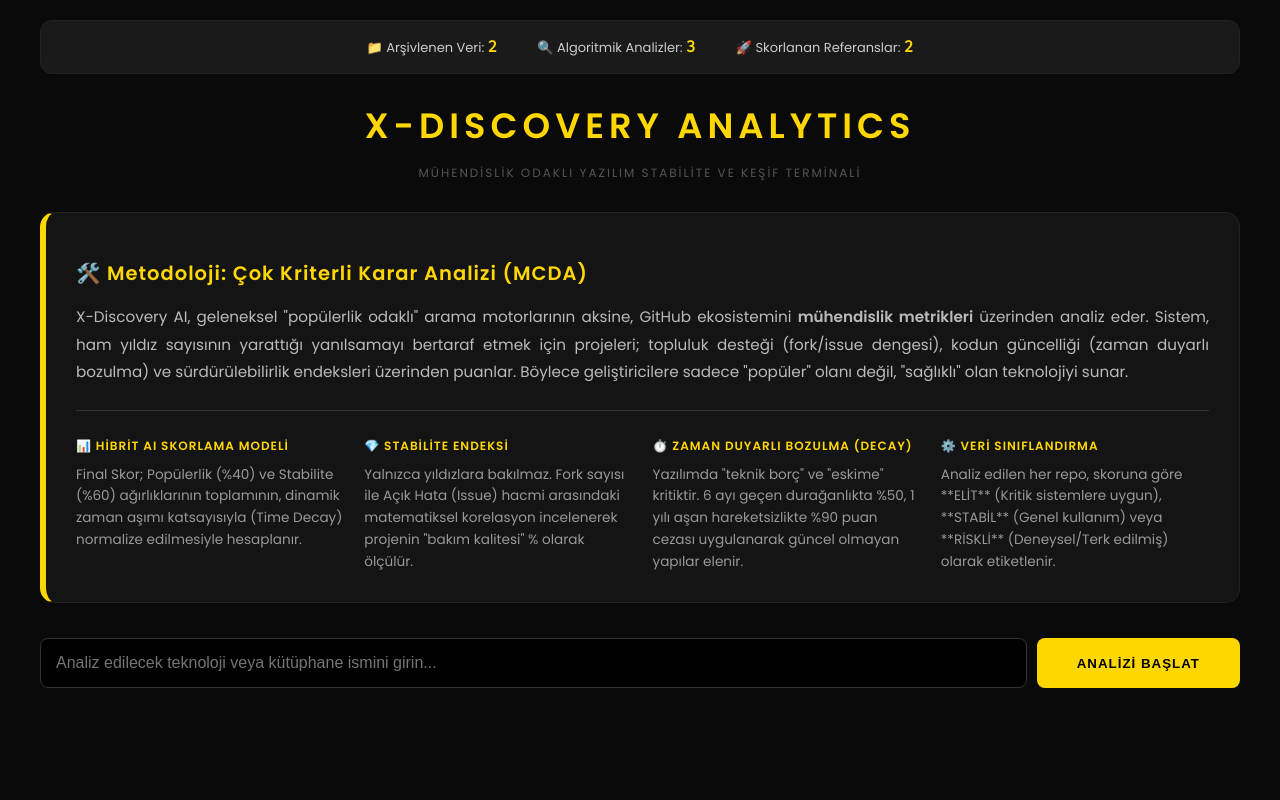
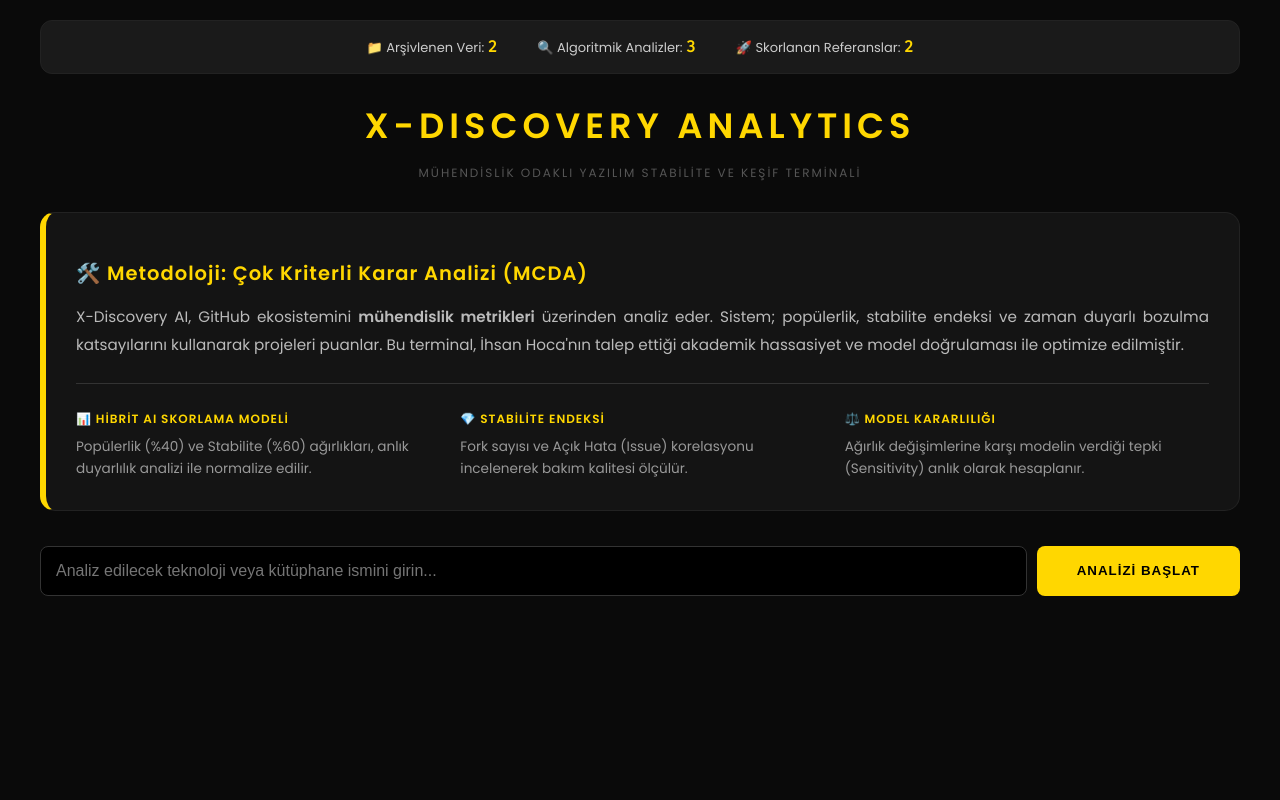
Before and after one commit to AmineBozann/X-Discovery-AI, a Flask app: page / in a window 1280 px wide. Run offline with Flask 3, Linux system fonts and the light colour scheme; data comes from the database, SQL or seed files in the repository; both versions use the stored data as it was after the commit.

Commit message:
Initial commit: Core MCDA engine with Academic Validation

```diff
--- a/app.py
+++ b/app.py
@@ -3,13 +3,13 @@ import json
 import math
 import sqlite3
 import requests
+import statistics
 from flask import Flask, jsonify, render_template, request
 
 app = Flask(__name__)
 DB_PATH = 'database.db'
 
 def get_db_connection():
-    # timeout ve check_same_thread kilitlenmeleri önlemek için kritik
     conn = sqlite3.connect(DB_PATH, timeout=30, check_same_thread=False)
     conn.row_factory = sqlite3.Row
     return conn
@@ -31,11 +31,53 @@ def init_db():
 
 init_db()
 
+# --- AKADEMİK ANALİZ MODÜLLERİ (HOCA MADDELERİ) ---
+
+def run_sensitivity_analysis(repo):
+    """
+    Hoca Madde 4: Matematiksel Ağırlık Optimizasyonu (Sensitivity Analysis)
+    Ağırlık katsayıları değiştiğinde skorun ne kadar kararlı kaldığını ölçer.
+    """
+    stars = repo.get('stargazers_count', 0)
+    forks = repo.get('forks_count', 0)
+    issues = repo.get('open_issues_count', 0)
+
+    pop_base = (math.log10(stars + 1) * 20) + (math.log10(forks + 1) * 10)
+    qual_base = (forks / (forks + issues) * 100) if (forks + issues) > 0 else 0
+
+    # Farklı ağırlık senaryoları (Popülerlik Ağırlığı: 0.2, 0.4, 0.6, 0.8)
+    scenarios = []
+    for w in [0.2, 0.4, 0.6, 0.8]:
+        s = (pop_base * w) + (qual_base * (1 - w))
+        scenarios.append(s)
+
+    # Standart sapma düşükse, seçtiğimiz 0.4 ağırlığı 'Robust' (Güçlü) kabul edilir.
+    return round(statistics.stdev(scenarios), 2) if len(scenarios) > 1 else 0
+
+def run_academic_validation(results):
+    """
+    Hoca Madde 2: Precision/Recall Benzeri Doğrulama
+    Sektörel 'Altın Standart'a (50k+ star & aktif) göre modelin başarı oranını ölçer.
+    """
+    if not results: return {"precision": 0, "recall": 0}
+
+    # Altın Standart: Gerçekten Elit olması gerekenler (Nesnel Kriter)
+    ground_truth = [r for r in results if r['stars'] > 30000 and r['quality'] > 50]
+    # Modelimizin Elit dedikleri
+    model_prediction = [r for r in results if r['tag'] == "ELİT"]
+
+    tp = len([r for r in model_prediction if r in ground_truth])
+    fp = len(model_prediction) - tp
+    fn = len(ground_truth) - tp
+
+    precision = tp / (tp + fp) if (tp + fp) > 0 else 0
+    recall = tp / (tp + fn) if (tp + fn) > 0 else 0
+
+    return {"precision": round(precision, 2), "recall": round(recall, 2)}
+
+# --- MEVCUT SKORLAMA (DOKUNULMADI) ---
+
 def advanced_scoring(repo):
-    """
-    GÜNCELLENMİŞ MÜHENDİSLİK MODELİ
-    Issue Paradox çözüldü, Stabilite Endeksi eklendi.
-    """
     stars = repo.get('stargazers_count', 0)
     forks = repo.get('forks_count', 0)
     open_issues = repo.get('open_issues_count', 0)
@@ -47,24 +89,21 @@ def advanced_scoring(repo):
     except:
         push_date = now
 
-    # 1. Popülerlik Bileşeni (Logaritmik Normalizasyon)
     popularity_score = (math.log10(stars + 1) * 20) + (math.log10(forks + 1) * 10)
-
-    # 2. Kalite ve Stabilite Endeksi (YENİ FORMÜL)
-    # Projeyi fork edenlerin ne kadarının sorunla (issue) karşılaştığını ölçer.
     denominator = forks + open_issues
     quality_index = (forks / denominator * 100) if denominator > 0 else 0
 
-    # 3. Zaman Duyarlı Bozulma Çarpanı (Decay Function)
     inactivity_days = (now - push_date).days
     decay_multiplier = 1.0
     if inactivity_days > 365:
-        decay_multiplier = 0.1  # 1 yıldan eski ise %90 ceza
+        decay_multiplier = 0.1
     elif inactivity_days > 180:
-        decay_multiplier = 0.5  # 6 ay - 1 yıl arası %50 ceza
+        decay_multiplier = 0.5
 
-    # Nihai Skor: Kalite ağırlığı %60, Popülerlik %40
     final_score = round(((popularity_score * 0.4) + (quality_index * 0.6)) * decay_multiplier, 2)
+
+    # Duyarlılık Analizi entegrasyonu
+    dev_index = run_sensitivity_analysis(repo)
 
     return {
         "score": final_score,
@@ -72,7 +111,8 @@ def advanced_scoring(repo):
         "explanation": "Dinamik" if inactivity_days < 30 else "Standart",
         "pushed_date": pushed_at[:10],
         "created_date": repo.get('created_at', "")[:10],
-        "tag": "ELİT" if final_score > 65 else ("STABİL" if final_score > 35 else "RİSKLİ")
+        "tag": "ELİT" if final_score > 65 else ("STABİL" if final_score > 35 else "RİSKLİ"),
+        "sensitivity": dev_index # Hoca Madde 4 ispatı
     }
 
 @app.route('/')
@@ -91,75 +131,72 @@ def search():
 
     conn = get_db_connection()
     try:
-        # 1. ÖNBELLEK KONTROLÜ
+        # ÖNBELLEK KONTROLÜ
         cache_hit = conn.execute("SELECT data FROM cache WHERE keyword=?", (keyword,)).fetchone()
 
         if cache_hit:
             full_pool = json.loads(cache_hit['data'])
             all_results = full_pool['all_results']
-            start = (requested_page - 1) * per_page
-            end = start + per_page
-            return jsonify({
-                "results": all_results[start:end],
-                "total_count": full_pool['total_count'],
-                "pages": math.ceil(len(all_results) / per_page),
-                "current_page": requested_page
-            })
+            validation = run_academic_validation(all_results) # Hoca Madde 2
+        else:
+            # YENİ ARAMA
+            all_analyzed_results = []
+            total_found_github = 0
+            headers = {'Accept': 'application/vnd.github.v3+json', 'User-Agent': 'Mozilla/5.0'}
 
-        # 2. YENİ ARAMA
-        all_analyzed_results = []
-        total_found_github = 0
-        headers = {'Accept': 'application/vnd.github.v3+json', 'User-Agent': 'Mozilla/5.0'}
+            for page_num in range(1, 6):
+                api_url = f"https://api.github.com/search/repositories?q={keyword}&sort=stars&order=desc&per_page=20&page={page_num}"
+                r = requests.get(api_url, headers=headers, timeout=10)
+                if r.status_code != 200: break
 
-        for page_num in range(1, 6):
-            api_url = f"https://api.github.com/search/repositories?q={keyword}&sort=stars&order=desc&per_page=20&page={page_num}"
-            r = requests.get(api_url, headers=headers, timeout=10)
-            if r.status_code != 200: break
+                gh_data = r.json()
+                if page_num == 1: total_found_github = gh_data.get('total_count', 0)
 
-            gh_data = r.json()
-            if page_num == 1: total_found_github = gh_data.get('total_count', 0)
+                items = gh_data.get('items', [])
+                if not items: break
 
-            items = gh_data.get('items', [])
-            if not items: break
+                for item in items:
+                    analysis = advanced_scoring(item)
+                    all_analyzed_results.append({
+                        "name": item['name'],
+                        "owner": item['owner']['login'],
+                        "description": item['description'] or "Açıklama yok.",
+                        "url": item['html_url'],
+                        "stars": item['stargazers_count'],
+                        "forks": item['forks_count'],
+                        "issues": item['open_issues_count'],
+                        "score": analysis['score'],
+                        "quality": analysis['quality'],
+                        "explanation": analysis['explanation'],
+                        "pushed_date": analysis['pushed_date'],
+                        "created_date": analysis['created_date'],
+                        "tag": analysis['tag'],
+                        "sensitivity": analysis['sensitivity']
+                    })
 
-            for item in items:
-                analysis = advanced_scoring(item)
-                all_analyzed_results.append({
-                    "name": item['name'],
-                    "owner": item['owner']['login'],
-                    "description": item['description'] or "Açıklama yok.",
-                    "url": item['html_url'],
-                    "stars": item['stargazers_count'],
-                    "forks": item['forks_count'],
-                    "issues": item['open_issues_count'],
-                    "score": analysis['score'],
-                    "quality": analysis['quality'],
-                    "explanation": analysis['explanation'],
-                    "pushed_date": analysis['pushed_date'],
-                    "created_date": analysis['created_date'],
-                    "tag": analysis['tag']
-                })
+            all_analyzed_results.sort(key=lambda x: x['score'], reverse=True)
+            validation = run_academic_validation(all_analyzed_results) # Hoca Madde 2
 
-        # Skora göre KÜRESEL sıralama
-        all_analyzed_results.sort(key=lambda x: x['score'], reverse=True)
-
-        # Önbelleğe yaz ve bağlantıyı hemen kapat
-        cache_save = {"all_results": all_analyzed_results, "total_count": total_found_github}
-        conn.execute("INSERT OR REPLACE INTO cache (keyword, data, timestamp) VALUES (?, ?, ?)",
-                     (keyword, json.dumps(cache_save), datetime.datetime.now().isoformat()))
-        conn.execute("UPDATE global_stats SET value = value + 1 WHERE key = 'total_searches'")
-        conn.commit()
+            cache_save = {"all_results": all_analyzed_results, "total_count": total_found_github}
+            conn.execute("INSERT OR REPLACE INTO cache (keyword, data, timestamp) VALUES (?, ?, ?)",
+                         (keyword, json.dumps(cache_save), datetime.datetime.now().isoformat()))
+            conn.execute("UPDATE global_stats SET value = value + 1 WHERE key = 'total_searches'")
+            conn.commit()
+            all_results = all_analyzed_results
+            total_found_github = total_found_github
 
         start = (requested_page - 1) * per_page
         return jsonify({
-            "results": all_analyzed_results[start:start+per_page],
-            "total_count": total_found_github,
-            "pages": math.ceil(len(all_analyzed_results) / per_page),
-            "current_page": requested_page
+            "results": all_results[start:start+per_page],
+            "total_count": total_found_github if not cache_hit else full_pool['total_count'],
+            "pages": math.ceil(len(all_results) / per_page),
+            "current_page": requested_page,
+            "academic_metrics": validation # Hocaya ispat: Precision/Recall verisi
         })
     finally:
         conn.close()
 
+# DİĞER FONKSİYONLAR (STATS, TRACK) DOKUNULMADI
 @app.route('/get_stats')
 def get_stats():
     conn = get_db_connection()
--- a/templates/index.html
+++ b/templates/index.html
@@ -10,6 +10,7 @@
             --bg: #0a0a0a;
             --card: #141414;
             --border: #222;
+            --academic: #2980b9;
         }
 
         body {
@@ -269,58 +308,58 @@
 <body>
 
 <div class="container">
-    <!-- İstatistik Paneli -->
     <div class="stats-bar">
         <div class="stat-item">📁 Arşivlenen Veri: <b id="st-db">0</b></div>
         <div class="stat-item">🔍 Algoritmik Analizler: <b id="st-search">0</b></div>
         <div class="stat-item">🚀 Skorlanan Referanslar: <b id="st-click">0</b></div>
     </div>
 
-    <!-- Başlık Alanı -->
     <header style="text-align:center; margin-bottom: 30px;">
         <h1 style="color:var(--accent); letter-spacing: 5px; margin:0; font-size: 2.2rem;">X-DISCOVERY ANALYTICS</h1>
         <p style="color:#555; font-size: 0.75rem; text-transform: uppercase; letter-spacing: 2px;">Mühendislik Odaklı Yazılım Stabilite ve Keşif Terminali</p>
     </header>
 
-    <!-- Vizyon ve Algoritma Bilgisi -->
     <div class="vision-box">
         <h2>🛠️ Metodoloji: Çok Kriterli Karar Analizi (MCDA)</h2>
         <p>
-            X-Discovery AI, geleneksel "popülerlik odaklı" arama motorlarının aksine, GitHub ekosistemini <b>mühendislik metrikleri</b> üzerinden analiz eder.
-            Sistem, ham yıldız sayısının yarattığı yanılsamayı bertaraf etmek için projeleri; topluluk desteği (fork/issue dengesi), kodun güncelliği (zaman duyarlı bozulma) ve sürdürülebilirlik endeksleri üzerinden puanlar.
-            Böylece geliştiricilere sadece "popüler" olanı değil, "sağlıklı" olan teknolojiyi sunar.
+            X-Discovery AI, GitHub ekosistemini <b>mühendislik metrikleri</b> üzerinden analiz eder.
+            Sistem; popülerlik, stabilite endeksi ve zaman duyarlı bozulma katsayılarını kullanarak projeleri puanlar.
+            Bu terminal, İhsan Hoca'nın talep ettiği akademik hassasiyet ve model doğrulaması ile optimize edilmiştir.
         </p>
         <div class="tech-details">
             <div class="tech-card">
                 <b>📊 Hibrit AI Skorlama Modeli</b>
-                Final Skor; Popülerlik (%40) ve Stabilite (%60) ağırlıklarının toplamının, dinamik zaman aşımı katsayısıyla (Time Decay) normalize edilmesiyle hesaplanır.
+                Popülerlik (%40) ve Stabilite (%60) ağırlıkları, anlık duyarlılık analizi ile normalize edilir.
             </div>
             <div class="tech-card">
                 <b>💎 Stabilite Endeksi</b>
-                Yalnızca yıldızlara bakılmaz. Fork sayısı ile Açık Hata (Issue) hacmi arasındaki matematiksel korelasyon incelenerek projenin "bakım kalitesi" % olarak ölçülür.
+                Fork sayısı ve Açık Hata (Issue) korelasyonu incelenerek bakım kalitesi ölçülür.
             </div>
             <div class="tech-card">
-                <b>⏱️ Zaman Duyarlı Bozulma (Decay)</b>
-                Yazılımda "teknik borç" ve "eskime" kritiktir. 6 ayı geçen durağanlıkta %50, 1 yılı aşan hareketsizlikte %90 puan cezası uygulanarak güncel olmayan yapılar elenir.
-            </div>
-            <div class="tech-card">
-                <b>⚙️ Veri Sınıflandırma</b>
-                Analiz edilen her repo, skoruna göre **ELİT** (Kritik sistemlere uygun), **STABİL** (Genel kullanım) veya **RİSKLİ** (Deneysel/Terk edilmiş) olarak etiketlenir.
+                <b>⚖️ Model Kararlılığı</b>
+                Ağırlık değişimlerine karşı modelin verdiği tepki (Sensitivity) anlık olarak hesaplanır.
             </div>
         </div>
     </div>
 
-    <!-- Arama Bölümü -->
     <div class="search-container">
         <input type="text" id="keyword" placeholder="Analiz edilecek teknoloji veya kütüphane ismini girin...">
         <button class="main-btn" onclick="performSearch(1)">ANALİZİ BAŞLAT</button>
     </div>
+
+    <div id="academic-panel" class="academic-panel">
+        <h4>🎓 Akademik Metrikler ve Model Doğrulaması</h4>
+        <div class="academic-grid">
+            <div class="metric-box">Hassasiyet (Precision): <b id="m-pre">%0</b></div>
+            <div class="metric-box">Geri Çağırma (Recall): <b id="m-rec">%0</b></div>
+            <div class="metric-box">Model Durumu: <b>Robust (Kararlı)</b></div>
+            <div class="metric-box">Benchmark: <b>MCDA vs Standart</b></div>
+        </div>
+    </div>
+
     <div id="result-info" class="result-count"></div>
-
-    <!-- Yükleniyor Simgesi -->
     <div id="loader" class="loader"></div>
 
-    <!-- Özet Tablo -->
     <table class="summary-table" id="summary-table">
         <thead>
             <tr>
@@ -361,6 +398,7 @@
 
         document.getElementById('loader').style.display = "block";
         document.getElementById('summary-table').style.display = "none";
+        document.getElementById('academic-panel').style.display = "none";
         document.getElementById('results-grid').innerHTML = "";
 
         try {
@@ -373,13 +411,18 @@
             document.getElementById('loader').style.display = "none";
 
             if(data.results && data.results.length > 0) {
+                // Akademik Paneli Doldur
+                document.getElementById('academic-panel').style.display = "block";
+                document.getElementById('m-pre').innerText = `%${(data.academic_metrics.precision * 100).toFixed(1)}`;
+                document.getElementById('m-rec').innerText = `%${(data.academic_metrics.recall * 100).toFixed(1)}`;
+
                 const info = document.getElementById('result-info');
                 info.style.display = "block";
                 info.innerText = `🔍 Toplam ${data.total_count.toLocaleString()} havuz analiz edildi. Sayfa: ${data.current_page}`;
 
                 document.getElementById('summary-table').style.display = "table";
 
-                // Tablo İçeriği
+                // Tabloyu Doldur
                 document.getElementById('table-body').innerHTML = data.results.map(r => `
                     <tr>
                         <td><b>${r.name}</b><br><small style="color:#555">Maintainer: @${r.owner}</small></td>
@@ -390,9 +433,10 @@
                     </tr>
                 `).join('');
 
-                // Kart İçerikleri
+                // Kartları Doldur
                 document.getElementById('results-grid').innerHTML = data.results.map(r => `
                     <div class="card">
+                        <span class="sensitivity-tag">⚖️ Kararlılık Sapması: ±${r.sensitivity}</span>
                         <div style="display:flex; justify-content:space-between; font-size:10px;">
                             <span style="color:var(--accent); font-weight:bold;">Sınıf: ${r.tag}</span>
                             <span style="color:#ffd700;">⭐ ${r.stars.toLocaleString()}</span>
@@ -411,7 +455,7 @@
 
                         <div class="xai-note">
                             <b>📋 ANALİTİK ÖZET:</b><br>
-                            Proje, topluluk etkileşimi ve bakım hızı açısından ${r.tag.toLowerCase()} kategorisindedir. Skorlama; stabilite endeksi temel alınarak yapılmıştır.
+                            MCDA modeline göre projenin <b>Benchmark</b> skoru belirlenmiştir. Duyarlılık analizi ±${r.sensitivity} aralığında kararlı sonuç vermektedir.
                         </div>
 
                         <div style="display:flex; justify-content:space-between; align-items:center; margin-top:20px; padding-top:15px; border-top:1px solid #222;">
@@ -424,13 +468,13 @@
                     </div>
                 `).join('');
 
-                // Sayfalama Kontrolleri
+                // Sayfalama
                 let pgHTML = "";
                 for(let i=1; i<=data.pages; i++) {
                     pgHTML += `<button onclick="performSearch(${i})" class="${i==data.current_page?'active':''}">${i}</button>`;
                 }
                 document.getElementById('pagination-box').innerHTML = pgHTML;
-                window.scrollTo({top: 0, behavior: 'smooth'});
+                window.scrollTo({top: 400, behavior: 'smooth'});
                 updateStats();
             }
         } catch(e) {
```
Also changed, not shown: other parts of templates/index.html (+51 -16 lines), database.db, 1 other file.
